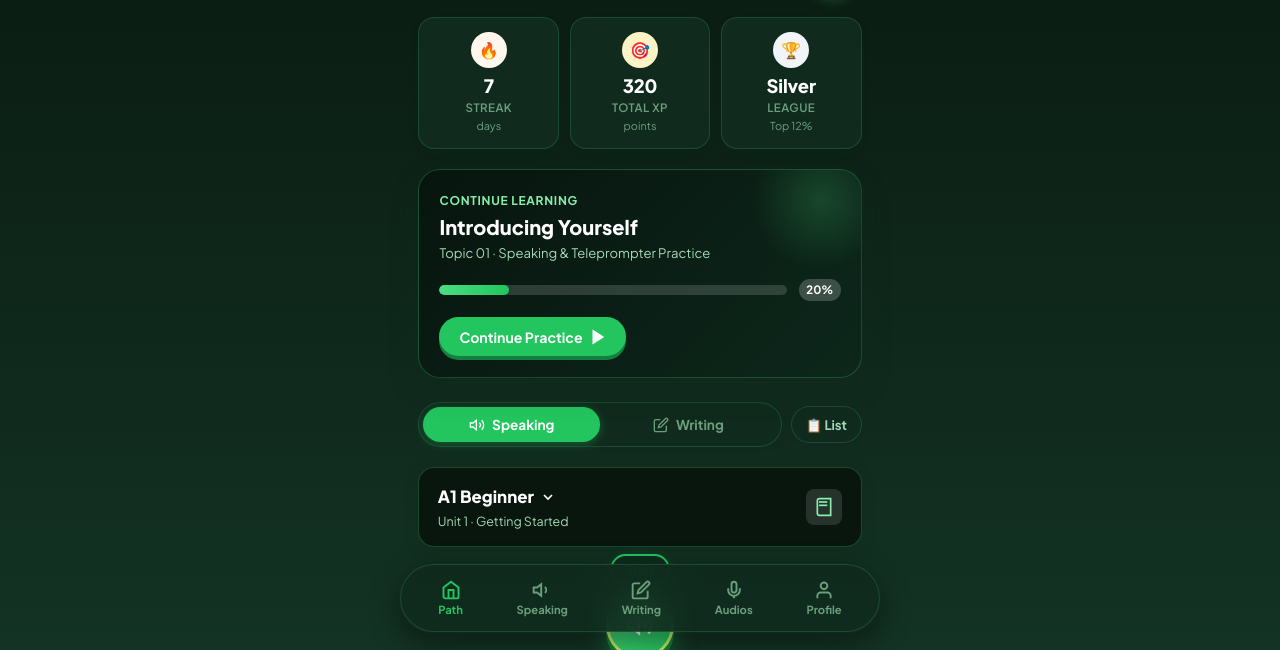
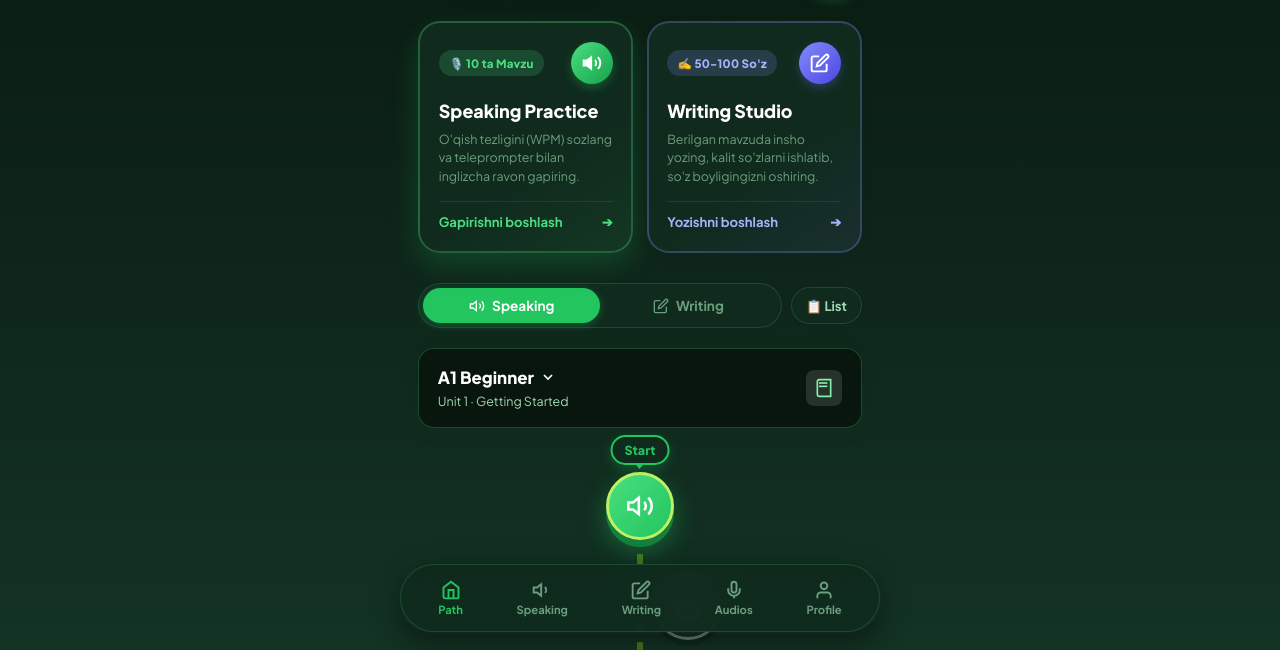
Before and after one commit to umarovafiruza/marjona-english, a website: page index.html in a window 1280 px wide. Shown: the part 150-800 px from the top of the page. Drawn offline with Linux system fonts and the light colour scheme.

Commit message:
feat: simplify header, remove stats and continue card, add dedicated speaking and writing mode cards

```diff
--- a/index.html
+++ b/index.html
@@ -30,23 +30,8 @@
             </button>
           </div>
 
-          <div class="header-stats-row">
-            <div class="gamified-pill pill-streak" title="Daily Streak">
-              <span>🔥</span>
-              <span class="header-streak-val">7</span>
-            </div>
-            <div class="gamified-pill pill-gems" title="Gems">
-              <span>💎</span>
-              <span class="header-gems-val">320</span>
-            </div>
-            <button type="button" id="btn-open-recordings" class="gamified-pill pill-recordings" title="Saqlangan audio yozuvlar (Diktafon)">
-              <svg viewBox="0 0 24 24" fill="none" stroke="currentColor" stroke-width="2.5" width="14" height="14">
-                <path d="M12 2a3 3 0 0 0-3 3v7a3 3 0 0 0 6 0V5a3 3 0 0 0-3-3Z"/>
-                <path d="M19 10v2a7 7 0 0 1-14 0v-2"/>
-                <line x1="12" x2="12" y1="19" y2="22"/>
-              </svg>
-              <span id="header-rec-count">0/3</span>
-            </button>
+          <div class="header-center-brand">
+            <span class="header-brand-title">Speakline</span>
           </div>
 
           <div class="header-right">
@@ -104,50 +89,45 @@
           </div>
         </div>
 
-        <!-- 3 Quick Stat Cards -->
-        <div class="quick-stats-grid">
-          <div class="stat-card">
-            <div class="stat-icon-wrap is-streak">🔥</div>
-            <span class="stat-value stat-streak-val">7</span>
-            <span class="stat-label">Streak</span>
-            <span class="stat-sub">days</span>
+        <!-- Dedicated Mode Cards: Speaking & Writing -->
+        <div class="modes-grid-cards">
+          <!-- Speaking Card -->
+          <div class="mode-feature-card is-speaking-card" id="card-start-speaking" role="button" tabindex="0" title="Speaking mashg'ulotini boshlash">
+            <div class="mode-card-top">
+              <span class="mode-card-badge badge-speaking">🎙️ 10 ta Mavzu</span>
+              <div class="mode-card-icon-bubble is-speaking">
+                <svg viewBox="0 0 24 24" fill="none" stroke="currentColor" stroke-width="2.3">
+                  <polygon points="11 5 6 9 2 9 2 15 6 15 11 19 11 5" fill="currentColor"/>
+                  <path d="M15.54 8.46a5 5 0 0 1 0 7.07"/>
+                  <path d="M19.07 4.93a10 10 0 0 1 0 14.14"/>
+                </svg>
+              </div>
+            </div>
+            <h2 class="mode-card-title">Speaking Practice</h2>
+            <p class="mode-card-desc">O'qish tezligini (WPM) sozlang va teleprompter bilan inglizcha ravon gapiring.</p>
+            <div class="mode-card-cta">
+              <span>Gapirishni boshlash</span>
+              <span class="cta-arrow">➔</span>
+            </div>
           </div>
 
-          <div class="stat-card">
-            <div class="stat-icon-wrap is-xp">🎯</div>
-            <span class="stat-value stat-xp-val">320</span>
-            <span class="stat-label">Total XP</span>
-            <span class="stat-sub">points</span>
-          </div>
-
-          <div class="stat-card">
-            <div class="stat-icon-wrap is-league">🏆</div>
-            <span class="stat-value">Silver</span>
-            <span class="stat-label">League</span>
-            <span class="stat-sub">Top 12%</span>
-          </div>
-        </div>
-
-        <!-- Featured "Continue Learning" Deep Forest Hero Card -->
-        <div class="featured-hero-card">
-          <p class="featured-eyebrow">Continue Learning</p>
-          <h2 class="featured-title" id="featured-topic-name">Introducing Yourself</h2>
-          <p class="featured-subtitle">Topic 01 · Speaking &amp; Teleprompter Practice</p>
-
-          <div class="featured-progress-row">
-            <div class="progress-track-bar">
-              <div class="progress-fill-bar" id="featured-progress-fill" style="width: 20%;"></div>
+          <!-- Writing Card -->
+          <div class="mode-feature-card is-writing-card" id="card-start-writing" role="button" tabindex="0" title="Writing insho yozishni boshlash">
+            <div class="mode-card-top">
+              <span class="mode-card-badge badge-writing">✍️ 50-100 So'z</span>
+              <div class="mode-card-icon-bubble is-writing">
+                <svg viewBox="0 0 24 24" fill="none" stroke="currentColor" stroke-width="2.3">
+                  <path d="M11 4H4a2 2 0 0 0-2 2v14a2 2 0 0 0 2 2h14a2 2 0 0 0 2-2v-7"/>
+                  <path d="M18.5 2.5a2.121 2.121 0 0 1 3 3L12 15l-4 1 1-4 9.5-9.5z"/>
+                </svg>
+              </div>
             </div>
-            <span class="progress-pill-badge" id="featured-progress-pill">20%</span>
-          </div>
-
-          <div class="featured-card-actions">
-            <button type="button" id="btn-hero-continue" class="hero-continue-btn">
-              <span>Continue Practice</span>
-              <svg viewBox="0 0 24 24" fill="none" stroke="currentColor" stroke-width="2.5" width="16" height="16">
-                <polygon points="5 3 19 12 5 21 5 3" fill="currentColor"/>
-              </svg>
-            </button>
+            <h2 class="mode-card-title">Writing Studio</h2>
+            <p class="mode-card-desc">Berilgan mavzuda insho yozing, kalit so'zlarni ishlatib, so'z boyligingizni oshiring.</p>
+            <div class="mode-card-cta">
+              <span>Yozishni boshlash</span>
+              <span class="cta-arrow">➔</span>
+            </div>
           </div>
         </div>
 
--- a/script.js
+++ b/script.js
@@ -1784,6 +1784,15 @@ const UIController = {
       btn.setAttribute("aria-selected", isMatch ? "true" : "false");
     });
 
+    const cardSpeaking = document.getElementById("card-start-speaking");
+    if (cardSpeaking) {
+      cardSpeaking.classList.toggle("is-active-mode", mode === "speaking");
+    }
+    const cardWriting = document.getElementById("card-start-writing");
+    if (cardWriting) {
+      cardWriting.classList.toggle("is-active-mode", mode === "writing");
+    }
+
     this.renderLearningPath();
     this.renderTopicsList();
     this.updateGamifiedHeader();
@@ -2407,6 +2416,37 @@ const UIController = {
       });
     });
 
+    // Feature Mode Cards (Speaking & Writing)
+    const cardStartSpeaking = document.getElementById("card-start-speaking");
+    if (cardStartSpeaking) {
+      cardStartSpeaking.addEventListener("click", () => {
+        this.applyMode("speaking");
+        this.openSetupScreen(AppState.selectedTopicId || 1);
+      });
+      cardStartSpeaking.addEventListener("keydown", (e) => {
+        if (e.key === "Enter" || e.key === " ") {
+          e.preventDefault();
+          this.applyMode("speaking");
+          this.openSetupScreen(AppState.selectedTopicId || 1);
+        }
+      });
+    }
+
+    const cardStartWriting = document.getElementById("card-start-writing");
+    if (cardStartWriting) {
+      cardStartWriting.addEventListener("click", () => {
+        this.applyMode("writing");
+        this.openWritingScreen(AppState.selectedTopicId || 1);
+      });
+      cardStartWriting.addEventListener("keydown", (e) => {
+        if (e.key === "Enter" || e.key === " ") {
+          e.preventDefault();
+          this.applyMode("writing");
+          this.openWritingScreen(AppState.selectedTopicId || 1);
+        }
+      });
+    }
+
     // Theme toggles
     document.querySelectorAll(".theme-toggle-btn").forEach((btn) => {
       btn.addEventListener("click", () => {
--- a/style.css
+++ b/style.css
@@ -247,6 +247,27 @@ textarea {
   color: var(--text-primary);
 }
 
+.header-center-brand {
+  display: flex;
+  align-items: center;
+  justify-content: center;
+}
+
+.header-brand-title {
+  font-size: 1.18rem;
+  font-weight: 900;
+  letter-spacing: -0.02em;
+  background: linear-gradient(135deg, #16A34A 0%, #22C55E 100%);
+  -webkit-background-clip: text;
+  -webkit-text-fill-color: transparent;
+}
+
+[data-theme="dark"] .header-brand-title {
+  background: linear-gradient(135deg, #4ADE80 0%, #86EFAC 100%);
+  -webkit-background-clip: text;
+  -webkit-text-fill-color: transparent;
+}
+
 .header-stats-row {
   display: flex;
   align-items: center;
@@ -423,197 +444,203 @@ textarea {
 }
 
 /* --------------------------------------------------------------------------
-   5. QUICK STAT CARDS (STREAK, XP, LEAGUE)
+   5. DEDICATED MODE CARDS (SPEAKING & WRITING)
    -------------------------------------------------------------------------- */
 
-.quick-stats-grid {
+.modes-grid-cards {
   display: grid;
-  grid-template-columns: repeat(3, 1fr);
-  gap: 0.65rem;
-}
-
-.stat-card {
+  grid-template-columns: repeat(2, 1fr);
+  gap: 0.85rem;
+  margin-top: 0.25rem;
+  margin-bottom: 0.4rem;
+}
+
+.mode-feature-card {
+  position: relative;
   background: var(--bg-surface);
-  border: 1px solid var(--border-color);
-  border-radius: var(--radius-md);
-  padding: 0.85rem 0.7rem;
-  display: flex;
-  flex-direction: column;
-  align-items: center;
-  text-align: center;
-  box-shadow: 0 4px 14px rgba(0, 0, 0, 0.03);
-  transition: all var(--transition-speed);
-}
-
-.stat-card:hover {
-  transform: translateY(-2px);
-  border-color: var(--border-hover);
-  box-shadow: 0 8px 18px rgba(0, 0, 0, 0.06);
-}
-
-.stat-icon-wrap {
-  width: 36px;
-  height: 36px;
+  border: 2px solid var(--border-color);
+  border-radius: var(--radius-lg);
+  padding: 1.2rem 1.15rem;
+  display: flex;
+  flex-direction: column;
+  justify-content: space-between;
+  cursor: pointer;
+  transition: transform 0.2s cubic-bezier(0.34, 1.56, 0.64, 1), box-shadow 0.2s ease, border-color 0.2s ease;
+  box-shadow: 0 4px 14px rgba(0, 0, 0, 0.04);
+  user-select: none;
+  overflow: hidden;
+}
+
+.mode-feature-card:hover {
+  transform: translateY(-4px);
+  box-shadow: 0 12px 26px rgba(0, 0, 0, 0.08);
+}
+
+.mode-feature-card:active {
+  transform: translateY(-1px);
+}
+
+/* Speaking card */
+.mode-feature-card.is-speaking-card {
+  border-color: rgba(34, 197, 94, 0.35);
+  background: linear-gradient(145deg, var(--bg-surface) 60%, rgba(34, 197, 94, 0.07) 100%);
+}
+
+.mode-feature-card.is-speaking-card:hover,
+.mode-feature-card.is-speaking-card.is-active-mode {
+  border-color: var(--accent-green);
+  box-shadow: 0 12px 28px rgba(34, 197, 94, 0.2);
+}
+
+/* Writing card */
+.mode-feature-card.is-writing-card {
+  border-color: rgba(99, 102, 241, 0.35);
+  background: linear-gradient(145deg, var(--bg-surface) 60%, rgba(99, 102, 241, 0.07) 100%);
+}
+
+.mode-feature-card.is-writing-card:hover,
+.mode-feature-card.is-writing-card.is-active-mode {
+  border-color: #6366F1;
+  box-shadow: 0 12px 28px rgba(99, 102, 241, 0.2);
+}
+
+[data-theme="dark"] .mode-feature-card.is-speaking-card {
+  border-color: rgba(74, 222, 128, 0.3);
+  background: linear-gradient(145deg, var(--bg-surface) 60%, rgba(74, 222, 128, 0.1) 100%);
+}
+
+[data-theme="dark"] .mode-feature-card.is-writing-card {
+  border-color: rgba(129, 140, 248, 0.3);
+  background: linear-gradient(145deg, var(--bg-surface) 60%, rgba(129, 140, 248, 0.1) 100%);
+}
+
+.mode-card-top {
+  display: flex;
+  align-items: center;
+  justify-content: space-between;
+  margin-bottom: 0.85rem;
+}
+
+.mode-card-badge {
+  display: inline-flex;
+  align-items: center;
+  padding: 0.28rem 0.65rem;
+  border-radius: var(--radius-pill);
+  font-size: 0.72rem;
+  font-weight: 800;
+  letter-spacing: 0.02em;
+}
+
+.badge-speaking {
+  background: rgba(34, 197, 94, 0.14);
+  color: #16A34A;
+}
+
+[data-theme="dark"] .badge-speaking {
+  background: rgba(74, 222, 128, 0.18);
+  color: #4ADE80;
+}
+
+.badge-writing {
+  background: rgba(99, 102, 241, 0.14);
+  color: #4F46E5;
+}
+
+[data-theme="dark"] .badge-writing {
+  background: rgba(129, 140, 248, 0.2);
+  color: #A5B4FC;
+}
+
+.mode-card-icon-bubble {
+  width: 42px;
+  height: 42px;
   border-radius: 50%;
   display: flex;
   align-items: center;
   justify-content: center;
-  margin-bottom: 0.45rem;
-}
-
-.stat-icon-wrap.is-streak {
-  background: var(--streak-orange-bg);
-  color: var(--streak-orange);
-}
-
-.stat-icon-wrap.is-xp {
-  background: var(--gem-amber-bg);
-  color: var(--gem-amber);
-}
-
-.stat-icon-wrap.is-league {
-  background: var(--league-silver-bg);
-  color: var(--xp-purple);
-}
-
-.stat-value {
-  font-size: 1.15rem;
-  font-weight: 800;
-  letter-spacing: -0.01em;
-  color: var(--text-primary);
-  line-height: 1.15;
-}
-
-.stat-label {
-  font-size: 0.72rem;
-  font-weight: 600;
-  color: var(--text-muted);
-  text-transform: uppercase;
-  letter-spacing: 0.04em;
-  margin-top: 0.2rem;
-}
-
-.stat-sub {
-  font-size: 0.68rem;
-  color: var(--text-muted);
-  margin-top: 0.1rem;
+  transition: transform 0.2s ease;
+}
+
+.mode-feature-card:hover .mode-card-icon-bubble {
+  transform: scale(1.12);
+}
+
+.mode-card-icon-bubble.is-speaking {
+  background: linear-gradient(135deg, #4ADE80 0%, #16A34A 100%);
+  color: #FFFFFF;
+  box-shadow: 0 4px 10px rgba(34, 197, 94, 0.3);
+}
+
+.mode-card-icon-bubble.is-writing {
+  background: linear-gradient(135deg, #818CF8 0%, #4F46E5 100%);
+  color: #FFFFFF;
+  box-shadow: 0 4px 10px rgba(99, 102, 241, 0.3);
+}
+
+.mode-card-icon-bubble svg {
+  width: 20px;
+  height: 20px;
+}
+
+.mode-card-title {
+  font-size: 1.12rem;
+  font-weight: 800;
+  color: var(--text-primary);
+  margin-bottom: 0.35rem;
+}
+
+.mode-card-desc {
+  font-size: 0.78rem;
+  color: var(--text-muted);
+  line-height: 1.45;
+  margin-bottom: 1rem;
+  flex: 1;
+}
+
+.mode-card-cta {
+  display: flex;
+  align-items: center;
+  justify-content: space-between;
+  font-size: 0.82rem;
+  font-weight: 700;
+  padding-top: 0.65rem;
+  border-top: 1px solid var(--border-subtle);
+  transition: color 0.15s ease;
+}
+
+.is-speaking-card .mode-card-cta {
+  color: #16A34A;
+}
+
+[data-theme="dark"] .is-speaking-card .mode-card-cta {
+  color: #4ADE80;
+}
+
+.is-writing-card .mode-card-cta {
+  color: #4F46E5;
+}
+
+[data-theme="dark"] .is-writing-card .mode-card-cta {
+  color: #A5B4FC;
+}
+
+.mode-feature-card:hover .cta-arrow {
+  transform: translateX(4px);
+}
+
+.cta-arrow {
+  transition: transform 0.2s ease;
+}
+
+@media (max-width: 520px) {
+  .modes-grid-cards {
+    grid-template-columns: 1fr;
+    gap: 0.75rem;
+  }
 }
 
 /* --------------------------------------------------------------------------
-   6. FEATURED "CONTINUE LEARNING" CARD (DEEP FOREST GREEN)
-   -------------------------------------------------------------------------- */
-
-.featured-hero-card {
-  background: var(--bg-dark-card-gradient);
-  color: #FFFFFF;
-  border-radius: var(--radius-lg);
-  padding: 1.35rem 1.25rem;
-  position: relative;
-  overflow: hidden;
-  box-shadow: 0 14px 28px rgba(15, 44, 29, 0.25);
-  border: 1px solid rgba(74, 222, 128, 0.25);
-}
-
-.featured-hero-card::after {
-  content: "";
-  position: absolute;
-  top: -40px;
-  right: -30px;
-  width: 140px;
-  height: 140px;
-  background: radial-gradient(circle, rgba(74, 222, 128, 0.2) 0%, transparent 70%);
-  pointer-events: none;
-}
-
-.featured-eyebrow {
-  font-size: 0.75rem;
-  font-weight: 700;
-  text-transform: uppercase;
-  letter-spacing: 0.06em;
-  color: #86EFAC;
-  margin-bottom: 0.3rem;
-}
-
-.featured-title {
-  font-size: 1.25rem;
-  font-weight: 800;
-  line-height: 1.25;
-  margin-bottom: 0.25rem;
-  color: #FFFFFF;
-}
-
-.featured-subtitle {
-  font-size: 0.82rem;
-  color: #A3D9B5;
-  margin-bottom: 1rem;
-}
-
-.featured-progress-row {
-  display: flex;
-  align-items: center;
-  gap: 0.75rem;
-  margin-bottom: 1rem;
-}
-
-.progress-track-bar {
-  flex: 1;
-  height: 10px;
-  background: rgba(255, 255, 255, 0.15);
-  border-radius: var(--radius-pill);
-  overflow: hidden;
-  position: relative;
-}
-
-.progress-fill-bar {
-  height: 100%;
-  width: 60%;
-  background: linear-gradient(90deg, #4ADE80 0%, #22C55E 100%);
-  border-radius: var(--radius-pill);
-  transition: width 400ms ease;
-}
-
-.progress-pill-badge {
-  font-size: 0.72rem;
-  font-weight: 700;
-  padding: 0.15rem 0.45rem;
-  border-radius: var(--radius-pill);
-  background: rgba(255, 255, 255, 0.2);
-  color: #FFFFFF;
-}
-
-.featured-card-actions {
-  display: flex;
-  align-items: center;
-  justify-content: space-between;
-}
-
-.hero-continue-btn {
-  display: inline-flex;
-  align-items: center;
-  gap: 0.45rem;
-  padding: 0.65rem 1.25rem;
-  border-radius: var(--radius-pill);
-  background: var(--primary-green);
-  color: #FFFFFF;
-  font-size: 0.88rem;
-  font-weight: 700;
-  box-shadow: 0 4px 0 var(--primary-green-shadow);
-  transition: all 120ms ease;
-}
-
-.hero-continue-btn:hover {
-  background: var(--primary-green-hover);
-  transform: translateY(-1px);
-  box-shadow: 0 5px 0 var(--primary-green-shadow);
-}
-
-.hero-continue-btn:active {
-  transform: translateY(2px);
-  box-shadow: 0 1px 0 var(--primary-green-shadow);
-}
-
-/* --------------------------------------------------------------------------
-   7. MODE & VIEW SWITCHER BARS
+   6. MODE & VIEW SWITCHER BARS
    -------------------------------------------------------------------------- */
 
 .mode-switcher-container {
```
Also changed, not shown: README.md.
